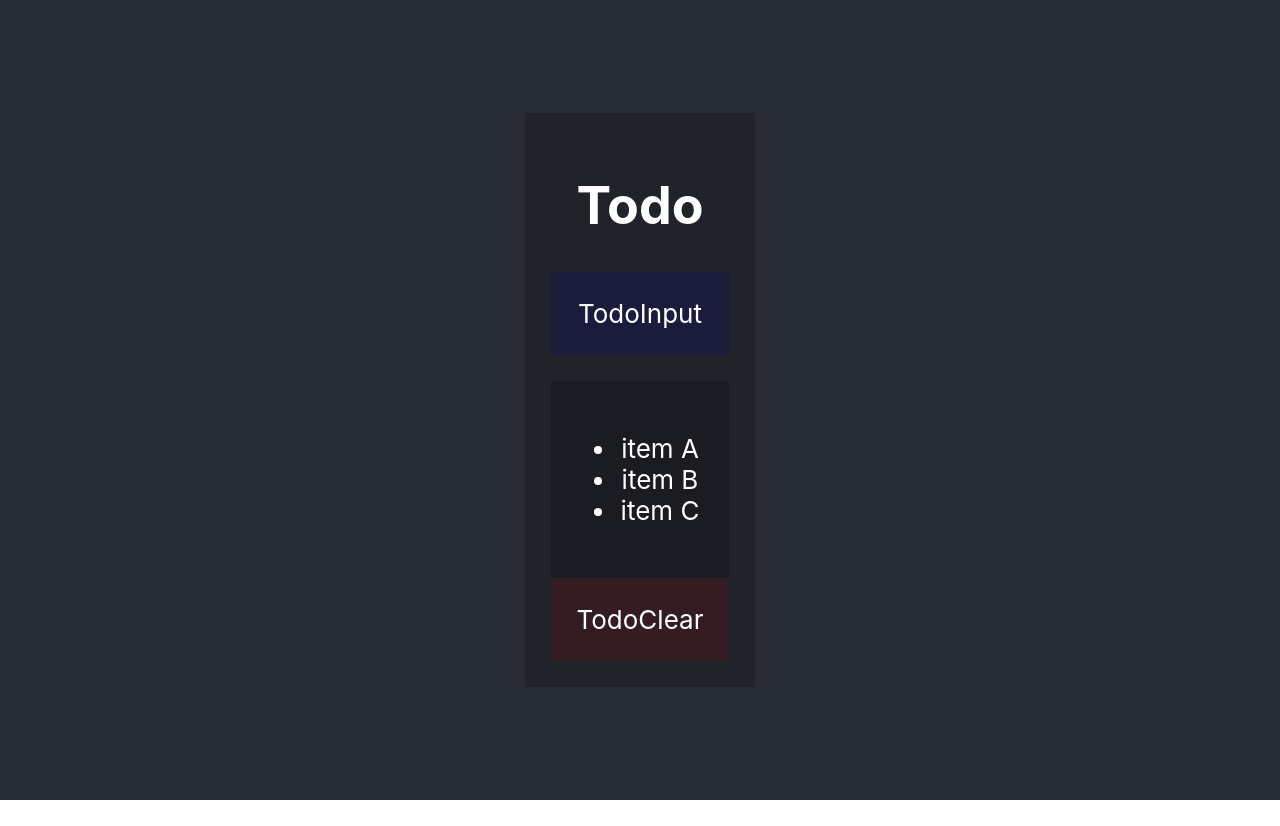
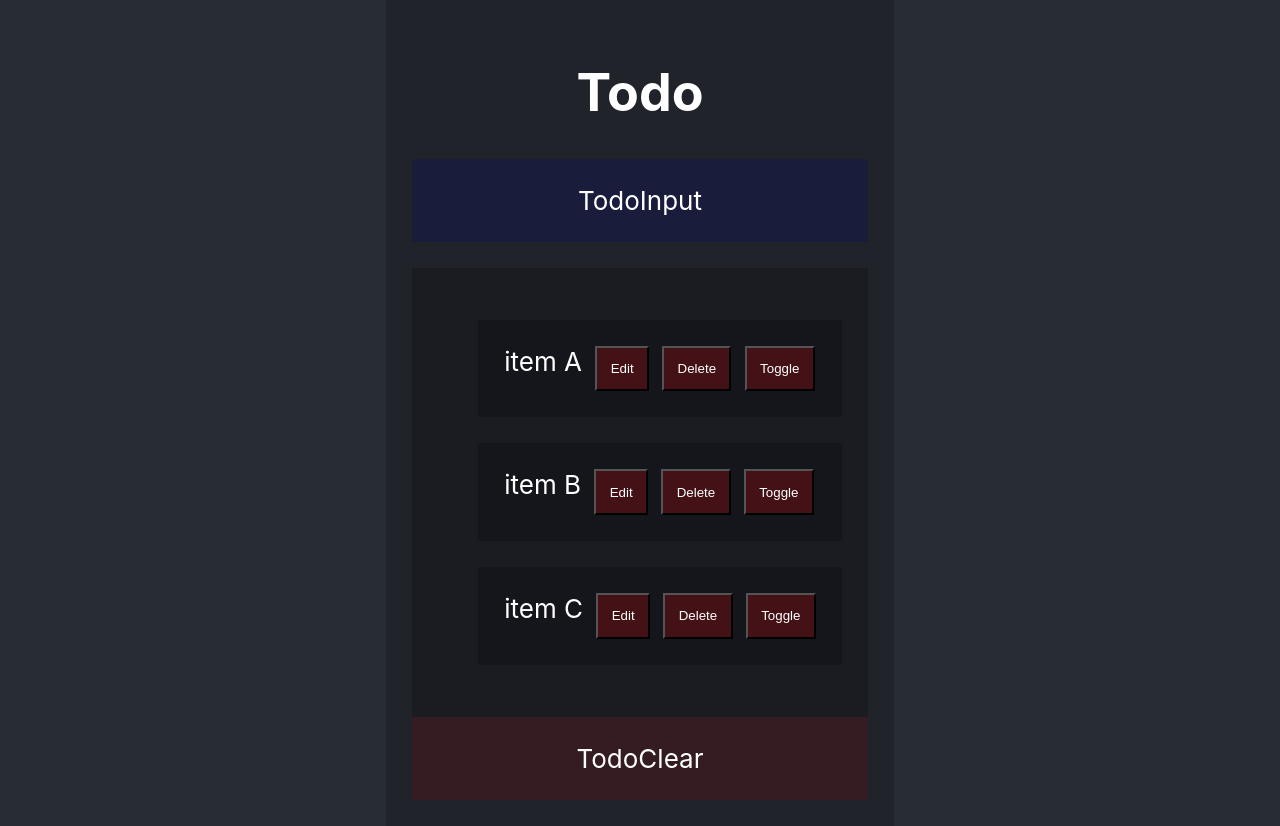
Before and after one commit to kodrclub/react-todo, a React (Create React App) app in the folder site/: page / in a window 1280 px wide. Before the commit the page ends 800 px from the top, so only its background shows below. Built offline with nearby package versions, Linux system fonts and the light colour scheme; the HTML template or start-up script is replaced by a standard one.

Commit message:
TodoItem consumes items passed from TodoList. DRYed buttons

```diff
--- a/site/src/components/ItemDelete.css
+++ b/site/src/components/ItemButton.css
@@ -1,5 +1,6 @@
-.ItemDelete {
+.ItemButton {
   background: rgba(255, 0, 0, 0.2);
   padding: 1em;
   margin-left: 1em;
+  color: white;
 }
--- /dev/null
+++ b/site/src/components/ItemButton.js
@@ -0,0 +1,6 @@
+import React from 'react';
+import './ItemButton.css';
+
+export default function ItemButton({ action }) {
+  return <button className="ItemButton">{action}</button>;
+}
--- a/site/src/components/ItemDelete.js
+++ /dev/null
@@ -1,6 +0,0 @@
-import React from 'react';
-import './ItemDelete.css';
-
-export default function ItemDelete() {
-  return <span className="ItemDelete">ItemDelete</span>;
-}
--- a/site/src/components/ItemEdit.css
+++ /dev/null
@@ -1,5 +0,0 @@
-.ItemEdit {
-  background: rgba(0, 0, 255, 0.2);
-  padding: 1em;
-  margin-left: 1em;
-}
--- a/site/src/components/ItemEdit.js
+++ /dev/null
@@ -1,6 +0,0 @@
-import React from 'react';
-import './ItemEdit.css';
-
-export default function ItemEdit() {
-  return <span className="ItemEdit">ItemEdit</span>;
-}
--- a/site/src/components/ItemMarkDone.css
+++ /dev/null
@@ -1,5 +0,0 @@
-.ItemMarkDone {
-  background: rgba(0, 255, 0, 0.2);
-  padding: 1em;
-  margin-left: 1em;
-}
--- a/site/src/components/ItemMarkDone.js
+++ /dev/null
@@ -1,6 +0,0 @@
-import React from 'react';
-import './ItemMarkDone.css';
-
-export default function ItemMarkDone() {
-  return <span className="ItemMarkDone">ItemMarkDone</span>;
-}
--- a/site/src/components/Todo.js
+++ b/site/src/components/Todo.js
@@ -6,7 +6,11 @@ import TodoInput from './TodoInput';
 import TodoList from './TodoList';
 
 export default function Todo() {
-  const [items, setItems] = useState(['item A', 'item B', 'item C']);
+  const [items, setItems] = useState([
+    { text: 'item A', isDone: false },
+    { text: 'item B', isDone: true },
+    { text: 'item C', isDone: false },
+  ]);
 
   return (
     <div className="Todo">
--- a/site/src/components/TodoItem.css
+++ b/site/src/components/TodoItem.css
@@ -1,5 +1,14 @@
 .TodoItem {
+  list-style: none;
+  display: flex;
+
   background: rgba(0, 0, 0, 0.2);
   padding: 1em;
   margin-bottom: 1em;
 }
+.TodoItem.text {
+  flex: 10 0;
+}
+.TodoItem.itemButton {
+  flex: 1 0;
+}
--- a/site/src/components/TodoItem.js
+++ b/site/src/components/TodoItem.js
@@ -1,16 +1,14 @@
 import React from 'react';
 import './TodoItem.css';
-import ItemEdit from './ItemEdit';
-import ItemDelete from './ItemDelete';
-import ItemMarkDone from './ItemMarkDone';
+import ItemButton from './ItemButton';
 
-export default function TodoItem() {
+export default function TodoItem({ item }) {
   return (
-    <div className="TodoItem">
-      TodoItem
-      <ItemEdit />
-      <ItemDelete />
-      <ItemMarkDone />
-    </div>
+    <li className="TodoItem">
+      <span className="text">{item.text}</span>
+      <ItemButton action="Edit" />
+      <ItemButton action="Delete" />
+      <ItemButton action="Toggle" />
+    </li>
   );
 }
--- a/site/src/components/TodoList.js
+++ b/site/src/components/TodoList.js
@@ -1,6 +1,6 @@
 import React from 'react';
 import './TodoList.css';
-// import TodoItem from './TodoItem';
+import TodoItem from './TodoItem';
 
 export default function TodoList({ items, setItems }) {
   const contents =
@@ -9,7 +9,7 @@ export default function TodoList({ items, setItems }) {
     ) : (
       <ul>
         {items.map((item) => {
-          return <li>{item}</li>;
+          return <TodoItem item={item} />;
         })}
       </ul>
     );
```
Also changed, not shown: 1 other file (tests, documents, lock files or other folders).
